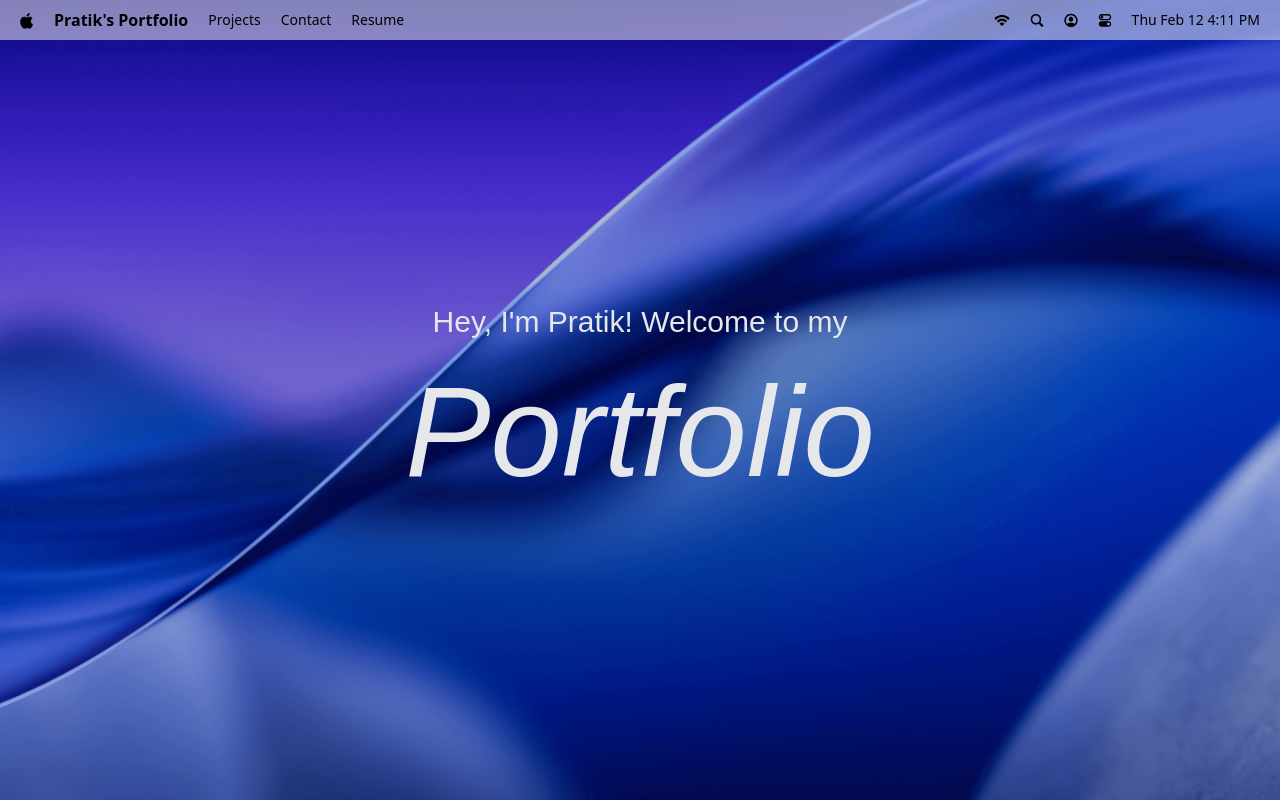
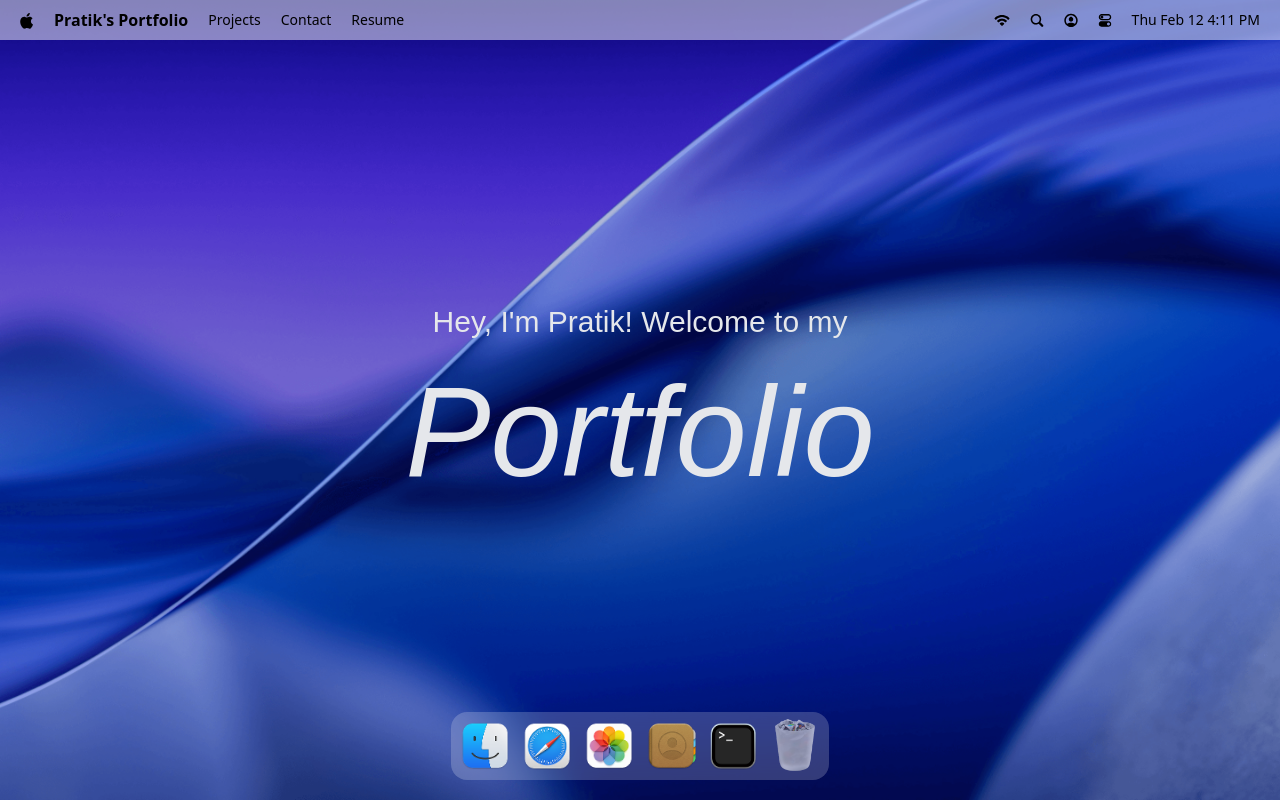
Before and after one commit to Pratik056/macos_portfolio, a React (Vite) app: page / in a window 1280 px wide. Built offline with nearby package versions, Linux system fonts and the light colour scheme; a web font is replaced by a local one.

Commit message:
dock fixes

```diff
--- a/src/App.jsx
+++ b/src/App.jsx
@@ -1,10 +1,11 @@
-import { Navbar, Welcome } from "#components";
+import { Navbar, Welcome, Dock } from "#components";
 
 const App = () => {
   return (
     <main>
       <Navbar />
       <Welcome />
+      <Dock />
     </main>
   );
 };
--- a/src/components/Dock.jsx
+++ b/src/components/Dock.jsx
@@ -0,0 +1,90 @@
+import { dockApps } from '#constants/index.js';
+import { useRef } from 'react';
+import { Tooltip } from 'react-tooltip';
+import { useGSAP } from '@gsap/react';
+import gsap from 'gsap';
+
+const Dock = () => {
+  const dockRef = useRef(null);
+
+  useGSAP(() => {
+    const dock = dockRef.current;
+    if (!dock) return;
+
+    const icons = dock.querySelectorAll('.dock-icon');
+
+    const animateIcons = (mouseX) => {
+        const {left} = dock.getBoundingClientRect();
+
+        icons.forEach((icon) => {
+            const { left: iconleft, width } = icon.getBoundingClientRect();
+            const center = iconleft - left + width/2;
+            const distance = Math.abs(mouseX - center);
+            const intensity = Math.exp(-(distance ** 2.5)/ 20000);
+
+            gsap.to(icon, {
+                scale: 1 + 0.25 * intensity,
+                y: -15 * intensity,
+                duration: 0.25,
+                ease: "power1.out",
+            })
+        });
+    }
+    const handleMouseMove = (e) => {
+        const { left } = dock.getBoundingClientRect();
+        animateIcons(e.clientX - left);
+      };
+
+    const resetIcons = () => {
+        icons.forEach((icon) => {
+            gsap.to(icon, {
+                scale: 1,
+                y: 0,
+                duration: 0.3,
+                ease: "power1.out",
+            })
+        });
+    }
+
+    dock.addEventListener("mousemove", handleMouseMove);
+    dock.addEventListener("mouseleave", resetIcons);
+
+    return () => {
+        dock.removeEventListener("mousemove", handleMouseMove);
+        dock.removeEventListener("mouseleave", resetIcons);
+    }
+  }, []);
+
+  const toggleApp = (app) => {};
+
+  return (
+    <section id="dock">
+        <div ref={dockRef} className="dock-container">
+            {dockApps.map(({ id, name, icon, canOpen }) => (
+                <div key={id} className='relative flex justify-center'>
+                    <button
+                    type="button"
+                    className="dock-icon"
+                    aria-label={name}
+                    data-tooltip-id="dock-tooltip"
+                    data-tooltip-content={name}
+                    data-tooltip-delay-show={150}
+                    disabled={!canOpen}
+                    onClick={() => toggleApp({id, canOpen})}
+                    >
+                        <img
+                        src={`/images/${icon}`}
+                        alt={name}
+                        loading="lazy"
+                        className={canOpen ? "" : "opacity-60"}
+                        />
+                    </button>
+                </div>
+            ))}
+            <Tooltip id="dock-tooltip" place='top' className='tooltip' />
+        </div>
+    </section>
+  )
+}
+
+export default Dock
--- a/src/components/index.js
+++ b/src/components/index.js
@@ -1,4 +1,5 @@
 import Welcome from "#components/Welcome";
 import Navbar from "#components/Navbar";
+import Dock from "#components/Dock";
 
-export { Navbar, Welcome };
+export { Navbar, Welcome, Dock };
```
